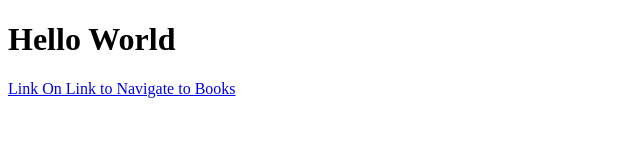
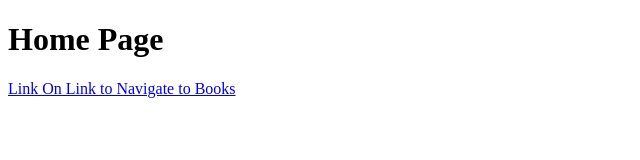
Before and after one commit to NayanPatidar/NextJS, a Next.js app in the folder my-first-app/: page / in a window 1280 px wide. Shown: the top 160 px of the page, without its empty margins (0-640 px from the left). Built offline with nearby package versions, Linux system fonts and the light colour scheme.

Commit message:
Nested Routing

```diff
--- /dev/null
+++ b/my-first-app/src/app/Books/First/page.tsx
@@ -0,0 +1,3 @@
+export default function first() {
+    return <><h1>First Page</h1></>
+}
--- /dev/null
+++ b/my-first-app/src/app/Books/Second/page.tsx
@@ -0,0 +1,3 @@
+export default function Second() {
+    return <><h1>Second Page</h1></>
+}
--- a/my-first-app/src/app/Books/page.tsx
+++ b/my-first-app/src/app/Books/page.tsx
@@ -1,3 +1,3 @@
 export default function PageTwo() {
-  return <h1>This is Books Page 2</h1>;
+  return <h1>This is Books Page</h1>;
 }
--- a/my-first-app/src/app/page.tsx
+++ b/my-first-app/src/app/page.tsx
@@ -3,7 +3,7 @@ import Link from "next/link";
 const Home = () => {
   return (
     <>
-      <h1>Hello World</h1>
+      <h1>Home Page</h1>
       <Link href={`/Books`}>Link On Link to Navigate to Books</Link>
     </>
   );
```
Also changed, not shown: my-first-app/src/app/Blog/Posts/[post].tsx (deleted, +0 -9 lines).
